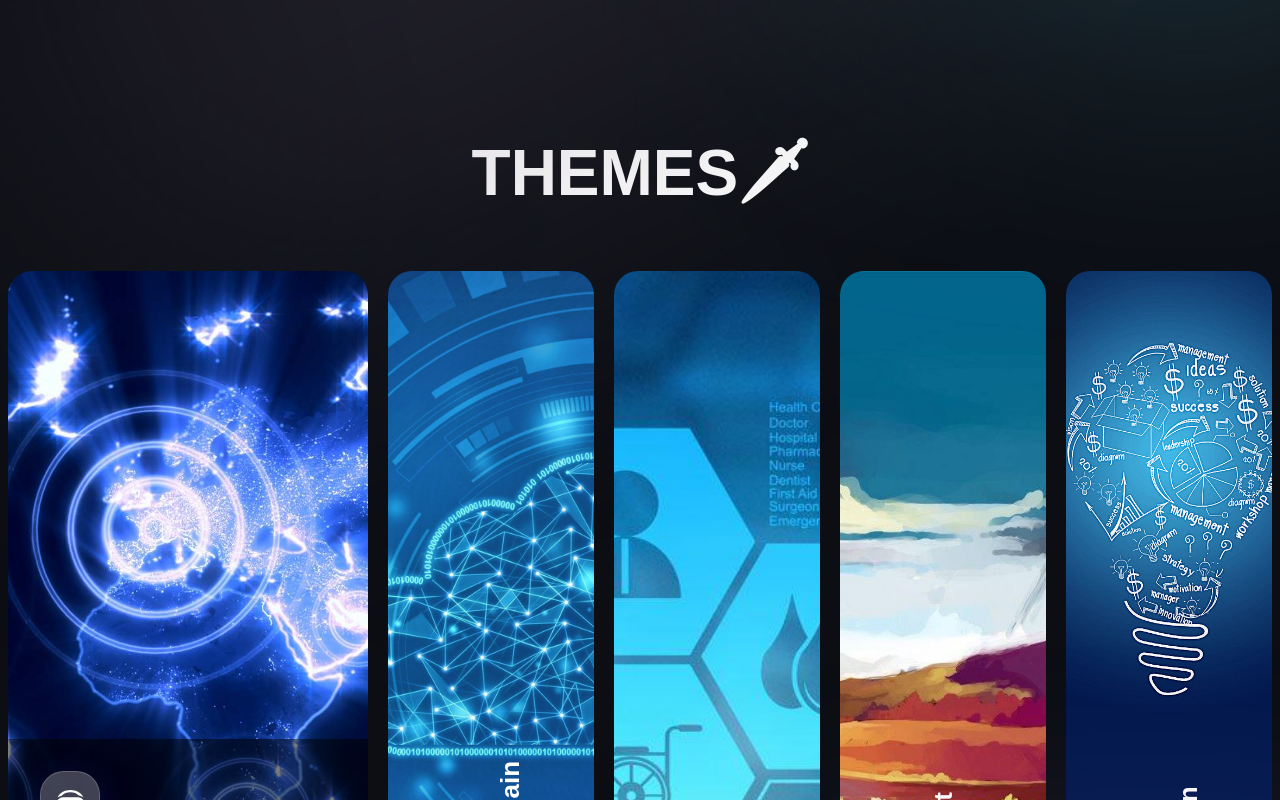
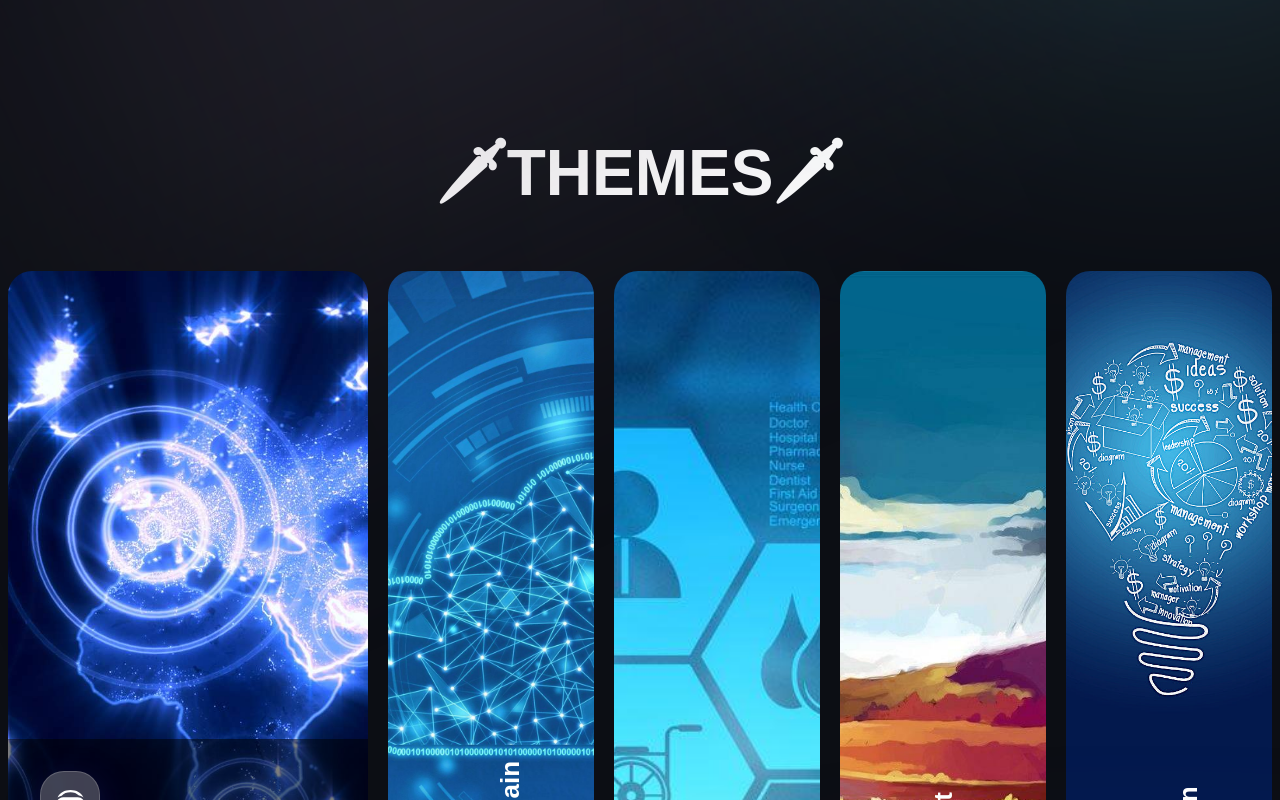
Before and after one commit to goelraghav002/hackstreet24, a Next.js app: page / in a window 1280 px wide. Shown: the part 1840-2640 px from the top of the page. Built offline with nearby package versions, Linux system fonts and the light colour scheme; a web font is replaced by a local one.

Commit message:
techstack corrected

```diff
--- a/sections/Explore.jsx
+++ b/sections/Explore.jsx
@@ -26,16 +26,8 @@ function Explore() {
         viewport={{ once: false, amount: 0.25 }}
         className={`${styles.innerWidth} mx-auto flex flex-col`}
       >
-
-        <TitleText
-          title={(
-            <>
-              THEMES🗡
-            </>
-          )}
-          textStyles="text-center"
-        />
-        <div className="mt-[50px] flex lg:flex-row flex-col min-h-[70vh] gap-5">
+        <TitleText title={<>🗡THEMES🗡</>} textStyles="text-center" />
+        <div className="mt-[50px] flex lg:flex-row flex-col min-h-[100vh] gap-5">
           {exploreWorlds.map((world, index) => (
             <ExploreCard
               key={world.id}
```
